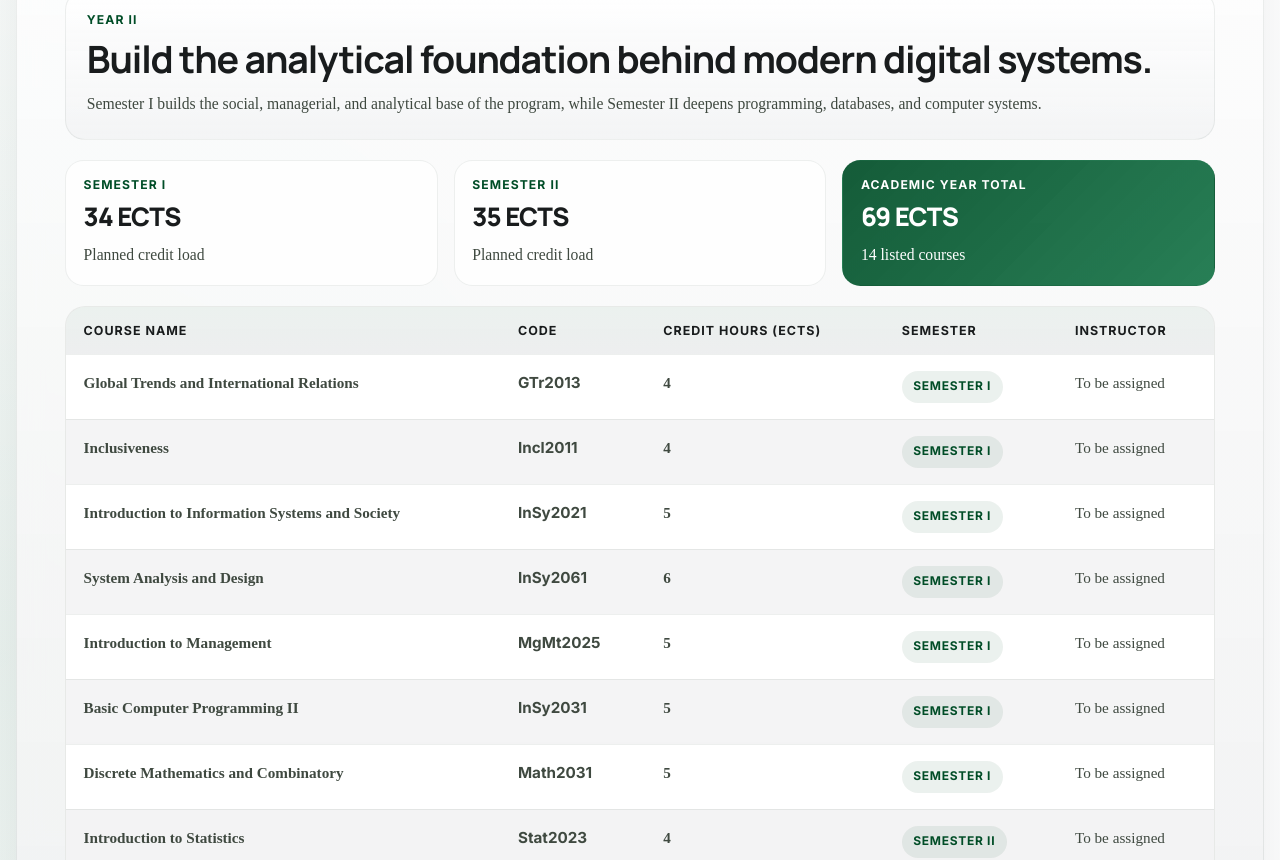
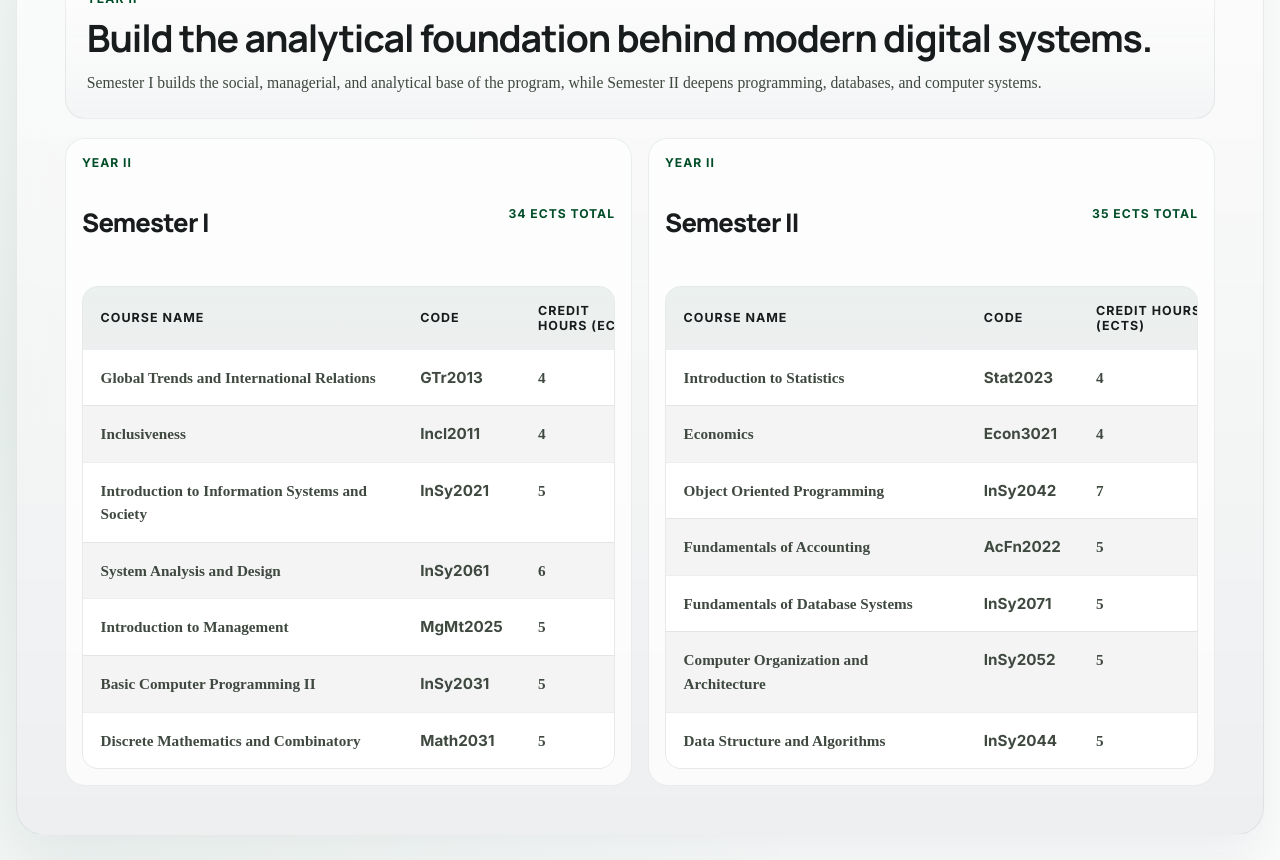
Before and after one commit to yohannesdawit21/HUISHUB, a React (Vite) app: page / in a window 1280 px wide. Shown: the part 1940-2800 px from the top of the page. Built offline with nearby package versions, Linux system fonts and the light colour scheme.

Commit message:
feat: enhance CurriculumSection with SemesterTable component and improve styling

```diff
--- a/src/components/CurriculumSection.tsx
+++ b/src/components/CurriculumSection.tsx
@@ -5,13 +5,63 @@ type CurriculumSectionProps = {
   years: CurriculumYear[]
 }
 
-type ScheduleRow = {
-  code: string
-  credits: number
-  id: string
-  instructor?: string
-  semester: string
-  title: string
+type SemesterTableProps = {
+  semester: CurriculumSemester
+  yearLabel: string
+}
+
+function SemesterTable({ semester, yearLabel }: SemesterTableProps) {
+  const semesterTotal = semester.courses.reduce((sum, course) => sum + course.ects, 0)
+
+  return (
+    <article className="curriculum-semester">
+      <div className="curriculum-semester__header">
+        <div className="curriculum-semester__heading">
+          <p className="curriculum-semester__eyebrow">{yearLabel}</p>
+          <h4 className="curriculum-semester__title">{semester.label}</h4>
+        </div>
+
+        <p className="curriculum-semester__meta">{semesterTotal} ECTS Total</p>
+      </div>
+
+      {semester.note ? <p className="curriculum__note">{semester.note}</p> : null}
+
+      <div className="curriculum-table-shell curriculum-table-shell--semester">
+        <table className="curriculum-table">
+          <caption className="visually-hidden">
+            {yearLabel} {semester.label} schedule table
+          </caption>
+          <thead>
+            <tr>
+              <th scope="col">Course Name</th>
+              <th scope="col">Code</th>
+              <th scope="col">Credit Hours (ECTS)</th>
+              <th scope="col">Instructor</th>
+            </tr>
+          </thead>
+
+          <tbody>
+            {semester.courses.map((course) => (
+              <tr key={`${semester.id}-${course.id}`}>
+                <td className="curriculum-table__course">{course.title}</td>
+                <td className="curriculum-table__code">{course.code}</td>
+                <td className="curriculum-table__credits">{course.ects}</td>
+                <td
+                  className={
+                    course.instructor
+                      ? 'curriculum-table__instructor'
+                      : 'curriculum-table__instructor curriculum-table__instructor--muted'
+                  }
+                >
+                  {course.instructor ?? 'To be assigned'}
+                </td>
+              </tr>
+            ))}
+          </tbody>
+        </table>
+      </div>
+    </article>
+  )
 }
 
 export function CurriculumSection({ years }: CurriculumSectionProps) {
@@ -22,46 +72,8 @@ export function CurriculumSection({ years }: CurriculumSectionProps) {
     [activeYearId, years],
   )
 
-  const scheduleRows = useMemo<ScheduleRow[]>(
-    () =>
-      activeYear?.semesters.flatMap((semester: CurriculumSemester) =>
-        semester.courses.map((course) => ({
-          code: course.code,
-          credits: course.ects,
-          id: `${semester.id}-${course.id}`,
-          instructor: course.instructor,
-          semester: semester.label,
-          title: course.title,
-        })),
-      ) ?? [],
-    [activeYear],
-  )
-
-  const semesterTotals = useMemo(
-    () =>
-      activeYear?.semesters.map((semester) => ({
-        label: semester.label,
-        total: semester.courses.reduce((sum, course) => sum + course.ects, 0),
-      })) ?? [],
-    [activeYear],
-  )
-
-  const yearlyTotal = useMemo(
-    () => scheduleRows.reduce((total, course) => total + course.credits, 0),
-    [scheduleRows],
-  )
-
-  const yearNotes = useMemo(
-    () => activeYear?.semesters.flatMap((semester) => semester.note ?? []) ?? [],
-    [activeYear],
-  )
-
   if (!activeYear) {
     return null
-  }
-
-  const handleYearChange = (yearId: string) => {
-    setActiveYearId(yearId)
   }
 
   return (
@@ -69,8 +81,8 @@ export function CurriculumSection({ years }: CurriculumSectionProps) {
       <div className="curriculum__header reveal" data-reveal>
         <h2 className="curriculum__section-title">The HUIS Curriculum</h2>
         <p className="curriculum__section-copy">
-          Review the full yearly schedule in one place, including both semesters, credit load,
-          and instructional assignments as they become available.
+          Select a year to view only that year, with separate schedule tables for Semester I and
+          Semester II.
         </p>
       </div>
 
@@ -89,7 +101,7 @@ export function CurriculumSection({ years }: CurriculumSectionProps) {
               aria-selected={isActive}
               className={['tab', isActive ? 'tab--active' : ''].filter(Boolean).join(' ')}
               key={year.id}
-              onClick={() => handleYearChange(year.id)}
+              onClick={() => setActiveYearId(year.id)}
               role="tab"
               type="button"
             >
@@ -99,76 +111,17 @@ export function CurriculumSection({ years }: CurriculumSectionProps) {
         })}
       </div>
 
-      <div className="curriculum__content">
-        <div className="curriculum__intro reveal is-visible" data-reveal key={activeYear.id}>
+      <div className="curriculum__content content-swap" key={activeYear.id}>
+        <div className="curriculum__intro reveal is-visible" data-reveal>
           <p className="curriculum__label">{activeYear.label}</p>
           <h3 className="curriculum__headline">{activeYear.headline}</h3>
           <p className="curriculum__description">{activeYear.description}</p>
         </div>
 
-        <div className="curriculum__summary content-swap" key={`${activeYear.id}-summary`}>
-          {semesterTotals.map((semester) => (
-            <article className="curriculum-summary-card" key={semester.label}>
-              <p className="curriculum-summary-card__label">{semester.label}</p>
-              <p className="curriculum-summary-card__value">{semester.total} ECTS</p>
-              <p className="curriculum-summary-card__copy">Planned credit load</p>
-            </article>
+        <div className="curriculum__tables">
+          {activeYear.semesters.map((semester) => (
+            <SemesterTable key={semester.id} semester={semester} yearLabel={activeYear.label} />
           ))}
-
-          <article className="curriculum-summary-card curriculum-summary-card--accent">
-            <p className="curriculum-summary-card__label">Academic Year Total</p>
-            <p className="curriculum-summary-card__value">{yearlyTotal} ECTS</p>
-            <p className="curriculum-summary-card__copy">{scheduleRows.length} listed courses</p>
-          </article>
-        </div>
-
-        {yearNotes.length ? (
-          <div className="curriculum__notes content-swap" key={`${activeYear.id}-notes`}>
-            {yearNotes.map((note) => (
-              <p className="curriculum__note" key={note}>
-                {note}
-              </p>
-            ))}
-          </div>
-        ) : null}
-
-        <div className="curriculum-table-shell content-swap" key={activeYear.id}>
-          <table className="curriculum-table">
-            <caption className="visually-hidden">
-              Full schedule table for {activeYear.label} covering Semester I and Semester II.
-            </caption>
-            <thead>
-              <tr>
-                <th scope="col">Course Name</th>
-                <th scope="col">Code</th>
-                <th scope="col">Credit Hours (ECTS)</th>
-                <th scope="col">Semester</th>
-                <th scope="col">Instructor</th>
-              </tr>
-            </thead>
-
-            <tbody>
-              {scheduleRows.map((course) => (
-                <tr key={course.id}>
-                  <td className="curriculum-table__course">{course.title}</td>
-                  <td className="curriculum-table__code">{course.code}</td>
-                  <td className="curriculum-table__credits">{course.credits}</td>
-                  <td>
-                    <span className="curriculum-table__semester-pill">{course.semester}</span>
-                  </td>
-                  <td
-                    className={
-                      course.instructor
-                        ? 'curriculum-table__instructor'
-                        : 'curriculum-table__instructor curriculum-table__instructor--muted'
-                    }
-                  >
-                    {course.instructor ?? 'To be assigned'}
-                  </td>
-                </tr>
-              ))}
-            </tbody>
-          </table>
         </div>
       </div>
     </section>
--- a/src/styles/global.css
+++ b/src/styles/global.css
@@ -1,5 +1,5 @@
 :root {
-  --nav-offset: 9rem;
+  --nav-offset: 8rem;
 }
 
 *,
@@ -189,7 +189,7 @@ ul {
 .page-shell {
   width: min(100%, calc(var(--content-width) + 2.2rem));
   margin: 0 auto;
-  padding: calc(var(--nav-offset) + 1rem) 1rem 3rem;
+  padding: calc(var(--nav-offset) + 0.75rem) 1rem 3rem;
 }
 
 .page {
@@ -203,7 +203,7 @@ ul {
   right: 0;
   left: 0;
   z-index: 50;
-  padding: 0.8rem 0.75rem 0;
+  padding: 0 0.75rem;
 }
 
 .site-nav__inner {
@@ -215,7 +215,8 @@ ul {
   gap: 0.75rem 1rem;
   padding: 0.95rem 1rem;
   border: 1px solid rgba(111, 122, 112, 0.14);
-  border-radius: 1.35rem;
+  border-top: 0;
+  border-radius: 0 0 1.35rem 1.35rem;
   background: rgba(248, 249, 250, 0.8);
   backdrop-filter: blur(18px);
   box-shadow: 0 1rem 2.4rem rgba(25, 28, 29, 0.08);
@@ -451,7 +452,7 @@ ul {
 .section-heading__eyebrow,
 .hero__eyebrow,
 .curriculum__label,
-.curriculum-summary-card__label,
+.curriculum-semester__eyebrow,
 .career-subheading__eyebrow,
 .career-card__eyebrow,
 .metric-card__label {
@@ -652,7 +653,7 @@ ul {
 .career-card,
 .skills-card,
 .metric-card,
-.curriculum-summary-card {
+.curriculum-semester {
   position: relative;
   isolation: isolate;
   overflow: hidden;
@@ -668,7 +669,7 @@ ul {
 .career-card::before,
 .skills-card::before,
 .metric-card::before,
-.curriculum-summary-card::before {
+.curriculum-semester::before {
   content: '';
   position: absolute;
   top: -3rem;
@@ -862,40 +863,6 @@ ul {
   font-size: clamp(1.65rem, 4vw, 2.35rem);
 }
 
-.curriculum__summary {
-  display: grid;
-  gap: 1rem;
-  grid-template-columns: repeat(auto-fit, minmax(12rem, 1fr));
-}
-
-.curriculum-summary-card {
-  display: grid;
-  gap: 0.45rem;
-  padding: 1rem 1.1rem;
-  border: 1px solid rgba(111, 122, 112, 0.12);
-  border-radius: 1.15rem;
-  background: rgba(255, 255, 255, 0.88);
-}
-
-.curriculum-summary-card--accent {
-  background: linear-gradient(135deg, rgba(0, 77, 39, 0.92) 0%, rgba(0, 104, 55, 0.84) 100%);
-  border-color: transparent;
-}
-
-.curriculum-summary-card__value {
-  color: var(--color-on-surface);
-  font-family: var(--font-heading);
-  font-size: 1.6rem;
-  font-weight: 800;
-  letter-spacing: -0.03em;
-}
-
-.curriculum-summary-card--accent .curriculum-summary-card__label,
-.curriculum-summary-card--accent .curriculum-summary-card__value,
-.curriculum-summary-card--accent .curriculum-summary-card__copy {
-  color: #ffffff;
-}
-
 .curriculum__notes {
   display: grid;
   gap: 0.65rem;
@@ -908,6 +875,52 @@ ul {
   border: 1px solid rgba(0, 77, 39, 0.08);
 }
 
+.curriculum__tables {
+  display: grid;
+  gap: 1rem;
+}
+
+.curriculum-semester {
+  display: grid;
+  gap: 0.9rem;
+  padding: 1rem;
+  border: 1px solid rgba(111, 122, 112, 0.12);
+  border-radius: 1.25rem;
+  background: rgba(255, 255, 255, 0.78);
+}
+
+.curriculum-semester__header {
+  display: flex;
+  align-items: center;
+  justify-content: space-between;
+  gap: 0.9rem;
+  flex-wrap: wrap;
+}
+
+.curriculum-semester__heading {
+  display: grid;
+  gap: 0.3rem;
+}
+
+.curriculum-semester__eyebrow,
+.curriculum-semester__meta {
+  color: var(--color-primary);
+  font-family: var(--font-label);
+  font-size: 0.76rem;
+  font-weight: 700;
+  letter-spacing: 0.08em;
+  text-transform: uppercase;
+}
+
+.curriculum-semester__title {
+  color: var(--color-on-surface);
+  font-family: var(--font-heading);
+  font-size: clamp(1.25rem, 3vw, 1.6rem);
+  font-weight: 800;
+  letter-spacing: -0.03em;
+  line-height: 1.1;
+}
+
 .curriculum-table-shell {
   overflow-x: auto;
   border: 1px solid rgba(111, 122, 112, 0.16);
@@ -916,9 +929,13 @@ ul {
   box-shadow: inset 0 1px 0 rgba(255, 255, 255, 0.8);
 }
 
+.curriculum-table-shell--semester {
+  border-radius: 1rem;
+}
+
 .curriculum-table {
   width: 100%;
-  min-width: 52rem;
+  min-width: 44rem;
   border-collapse: separate;
   border-spacing: 0;
 }
@@ -966,22 +983,6 @@ ul {
   color: var(--color-primary);
   font-family: var(--font-label);
   font-weight: 700;
-}
-
-.curriculum-table__semester-pill {
-  display: inline-flex;
-  align-items: center;
-  justify-content: center;
-  min-height: 2rem;
-  padding: 0.4rem 0.72rem;
-  border-radius: var(--radius-pill);
-  background: rgba(0, 77, 39, 0.08);
-  color: var(--color-primary);
-  font-family: var(--font-label);
-  font-size: 0.75rem;
-  font-weight: 700;
-  letter-spacing: 0.06em;
-  text-transform: uppercase;
 }
 
 .curriculum-table__instructor--muted {
@@ -1168,7 +1169,7 @@ ul {
   .career-card:hover,
   .skills-card:hover,
   .metric-card:hover,
-  .curriculum-summary-card:hover {
+  .curriculum-semester:hover {
     transform: translateY(-0.3rem);
     box-shadow: 0 1.8rem 3.2rem rgba(25, 28, 29, 0.08);
     border-color: rgba(0, 104, 55, 0.14);
@@ -1179,7 +1180,7 @@ ul {
   .career-card:hover::before,
   .skills-card:hover::before,
   .metric-card:hover::before,
-  .curriculum-summary-card:hover::before {
+  .curriculum-semester:hover::before {
     opacity: 1;
     transform: scale(1);
   }
@@ -1228,11 +1229,15 @@ ul {
   .page-footer__brand {
     align-items: flex-start;
   }
+
+  .curriculum-table {
+    min-width: 34rem;
+  }
 }
 
 @media (min-width: 720px) {
   :root {
-    --nav-offset: 6.9rem;
+    --nav-offset: 5.8rem;
   }
 
   .page {
@@ -1285,6 +1290,11 @@ ul {
     grid-template-columns: repeat(2, minmax(0, 1fr));
   }
 
+  .curriculum__tables {
+    grid-template-columns: repeat(2, minmax(0, 1fr));
+    align-items: start;
+  }
+
   .page-footer {
     grid-template-columns: 1fr auto;
     align-items: center;
```
